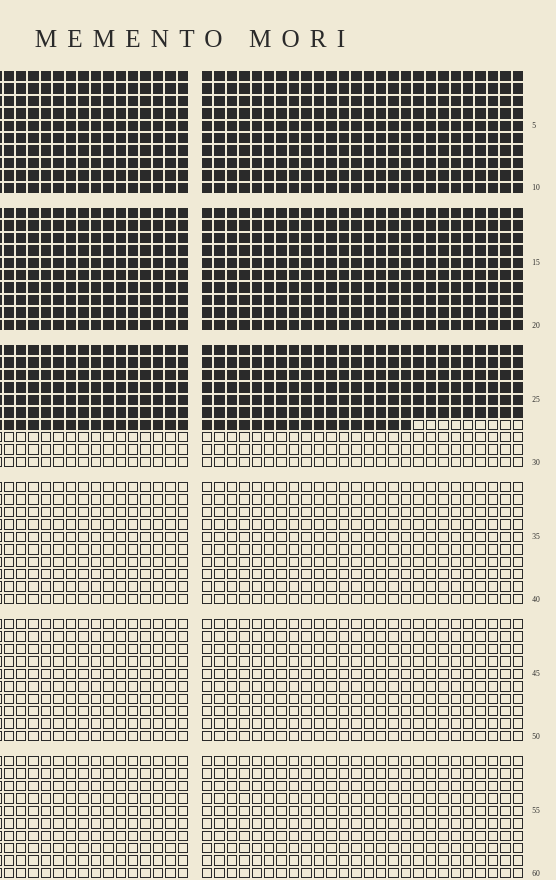
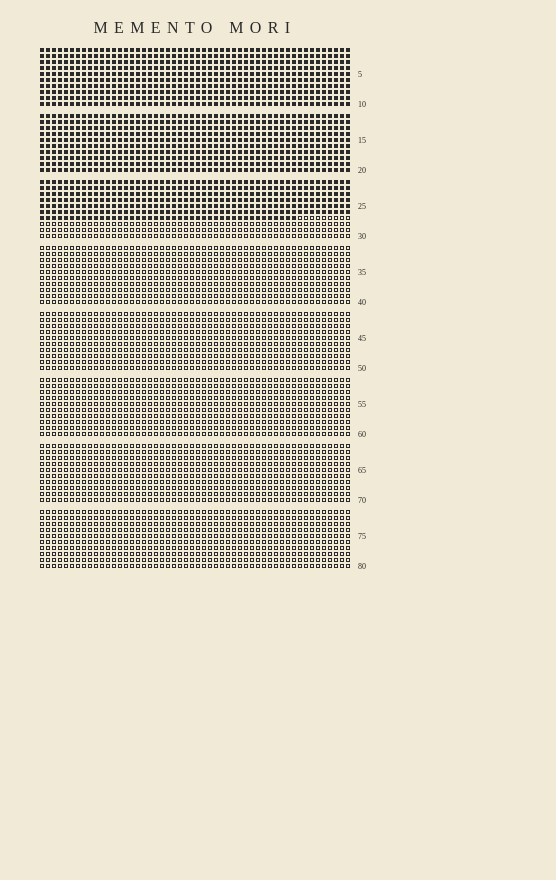
Before and after one commit to mddwav/morirecolor, a Next.js app: page /calendar in a window 390 px wide. Shown: the top 880 px of the page, 556 px wide, since content can reach past the window. After the commit the page ends 844 px from the top, so only its background shows below. Built offline with nearby package versions, Linux system fonts and the light colour scheme.

Commit message:
Add mobile support

```diff
--- a/components/Calendar.tsx
+++ b/components/Calendar.tsx
@@ -1,4 +1,3 @@
-import { cellSpacing } from "../constants";
 import WeekRow from "./WeekRow";
 
 type CalendarProps = {
@@ -33,7 +32,7 @@ export default function Calendar({
       })}
       <style jsx>{`
         .week-row:nth-child(10n) {
-          margin-bottom: ${cellSpacing};
+          margin-bottom: 6px;
         }
 
         .calendar {
--- a/components/WeekRow.tsx
+++ b/components/WeekRow.tsx
@@ -1,4 +1,4 @@
-import { weeksInYear, cellSize, darkGrey, cellSpacing } from "../constants";
+import { weeksInYear, darkGrey, mobileScreenWidth } from "../constants";
 
 type WeekRowProps = {
   label?: number;
@@ -22,8 +22,8 @@ export default function WeekRow({ label, fillIndex }: WeekRowProps) {
       <style jsx>{`
         .week {
           margin: 1px;
-          height: ${cellSize};
-          width: ${cellSize};
+          height: 2px;
+          width: 2px;
           border: 1px solid ${darkGrey};
         }
 
@@ -37,17 +37,24 @@ export default function WeekRow({ label, fillIndex }: WeekRowProps) {
           position: relative;
         }
 
-        .week:nth-child(26) {
-          margin-right: ${cellSpacing};
+         {
+          /* .week:nth-child(26) {
+          margin-right: 6px;
+        } */
         }
 
         .label {
           position: absolute;
-          right: -32px;
+          right: -8px;
+          width: 1px;
           text-align: left;
-          width: 24px;
-          font-size: 0.6em;
           color: ${darkGrey};
+        }
+
+        @media screen and (max-width: ${mobileScreenWidth}) {
+          .label {
+            font-size: 8px;
+          }
         }
       `}</style>
     </div>
--- a/constants.ts
+++ b/constants.ts
@@ -1,5 +1,3 @@
-export const cellSize = "1vh";
-export const cellSpacing = "1.5vh";
 export const darkGrey = "#2a2a2a";
 
 export const weeksInYear = [
@@ -56,3 +54,7 @@ export const weeksInYear = [
   {},
   {},
 ];
+
+export const mobileScreenWidth = "425px";
+
+export const laptopScreenWidth = "1024px";
--- a/pages/calendar.tsx
+++ b/pages/calendar.tsx
@@ -1,6 +1,6 @@
 import Calendar from "../components/Calendar";
 import Theme from "../components/Theme";
-import { darkGrey } from "../constants";
+import { darkGrey, mobileScreenWidth } from "../constants";
 import { validateAge, yearsAndWeeksSinceDate } from "../utils/years";
 import { NextPageContext } from "next";
 import isValid from "date-fns/isValid";
@@ -29,6 +29,12 @@ export default function CalendarPage({ age, dob }: CalendarPageProps) {
             text-align: center;
             font-weight: normal;
           }
+
+          @media screen and (max-width: ${mobileScreenWidth}) {
+            h1 {
+              font-size: 16px;
+            }
+          }
         `}
       </style>
     </Theme>
--- a/styles.css
+++ b/styles.css
@@ -1,20 +1,7 @@
 body {
   font-family: "Times New Roman", Times, serif;
-  padding-left: 8px;
-  padding-right: 8px;
 }
 
 html {
   background-color: #f0ead6;
-  font-size: 12px;
 }
-@media screen and (min-width: 320px) {
-  html {
-    font-size: calc(12px + 6 * ((100vw - 320px) / 680));
-  }
-}
-@media screen and (min-width: 1000px) {
-  html {
-    font-size: 18px;
-  }
-}
```
